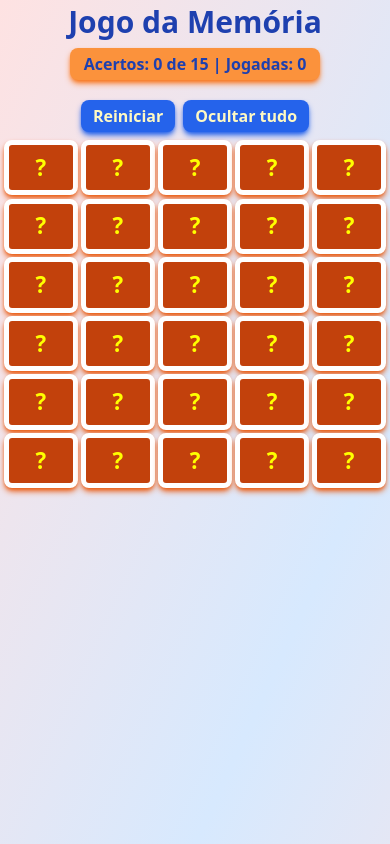
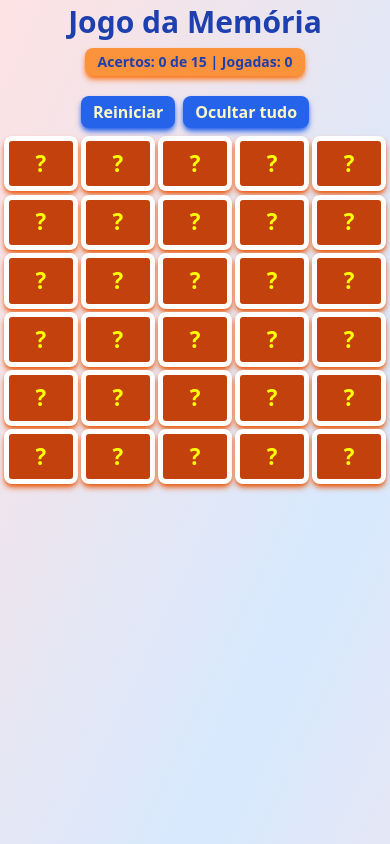
Before and after one commit to leoo1992/MemoGame-React-Vite-TS, a React (Vite) app: page / in a window 390 px wide. Built offline with nearby package versions, Linux system fonts and the light colour scheme.

Commit message:
iphone render

```diff
--- a/src/components/Grid/index.tsx
+++ b/src/components/Grid/index.tsx
@@ -104,7 +104,7 @@ export default function Grids({ cards }: GridProps) {
         >
           <p
             className="
-        text-game text-md text-blue-800 bg-orange-400 p-1 shadow-orange-500
+        text-game text-sm text-blue-800 bg-orange-400 p-1 shadow-orange-500
         rounded-lg shadow-md hover:shadow-blue-700 hover:bg-blue-700 hover:text-yellow-100
         "
           >
@@ -135,7 +135,7 @@ export default function Grids({ cards }: GridProps) {
         </div>
       </div>
 
-      <div className="gride w-screen p-1 bg-transparent">
+      <div className="gride w-screen p-1 bg-transparent flex-wrap">
         {stateCards.map((card) => {
           return <Card key={card.id} {...card} handleClick={handleClick} />;
         })}
--- a/src/styles/grid.css
+++ b/src/styles/grid.css
@@ -11,6 +11,6 @@
 }
 
 .text-game {
-    width: 250px;
+    width: 220px;
     cursor: default;
 }
```
